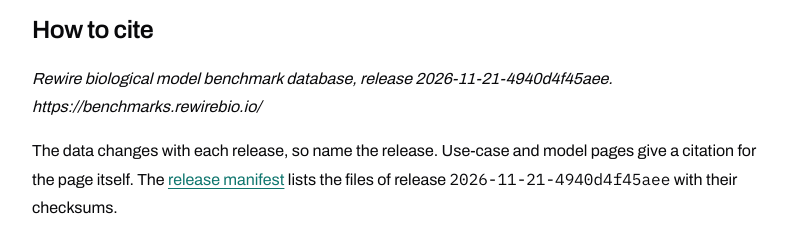
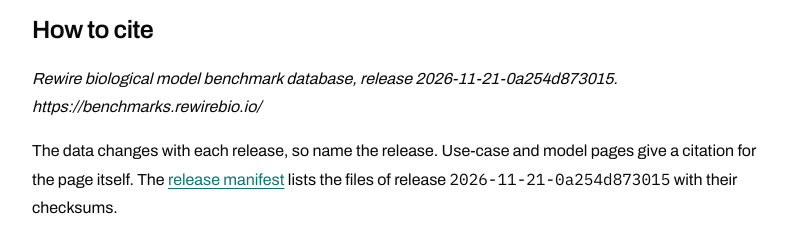
Before and after one commit to rewire-bio/rewire-database, a Next.js app: page /licence in a window 1280 px wide. Shown: the part 2212-2451 px from the top of the page, without its empty margins (80-868 px from the left). Built offline with nearby package versions, Linux system fonts and the light colour scheme; no server answers.

Commit message:
Adopt data release 2026-11-21-0a254d873015

```diff
--- a/benchmark-data.lock.json
+++ b/benchmark-data.lock.json
@@ -1,13 +1,13 @@
 {
   "schema_version": 1,
   "repository": "rewire-bio/rewire-benchmark-data",
-  "revision": "e9ba9780c6fc237392faa66f3678ec3a1d6c261d",
-  "manifest_sha256": "e541a794001cd177a422781ba847268a6c9f2dc60eee24c76c29f349a219250f",
-  "release_id": "2026-11-21-4940d4f45aee",
+  "revision": "73c17412450442c8a6f102673ed5ffa40391f5df",
+  "manifest_sha256": "21a1bf487f5bccf46095a7517e6e7b6300b40b22ce17da5297123b4d9c84d51c",
+  "release_id": "2026-11-21-0a254d873015",
   "serving": {
-    "tag": "serving/2026-11-21-4940d4f45aee",
-    "file": "catalogue-2026-11-21-4940d4f45aee.sqlite",
-    "sha256": "2b8d961dc4a3611b5120875da59282eb8720cea46c48f76910fb134dce095cee",
+    "tag": "serving/2026-11-21-0a254d873015",
+    "file": "catalogue-2026-11-21-0a254d873015.sqlite",
+    "sha256": "3a2d511c2c2c62bba5994a2827d15add2a8897b6ad6f97273cf2fd68dda8b03d",
     "website_assets": true
   }
 }
--- a/shared/omics/catalogue-query.ts
+++ b/shared/omics/catalogue-query.ts
@@ -531,7 +531,7 @@ export function listPage(
   const q = input.q?.trim().toLowerCase();
   const originMatches = (origin: unknown) =>
     input.origin === "literature"
-      ? ["author_reported", "independent_paper", "paper_compilation"].includes(String(origin))
+      ? ["author_reported", "benchmark_reported", "independent_paper", "paper_compilation"].includes(String(origin))
       : input.origin === "rewire"
         ? origin === "rewire_run"
         : origin === input.origin;
--- a/shared/omics/validation.ts
+++ b/shared/omics/validation.ts
@@ -104,6 +104,7 @@ export const recordSchema = z
       if (
         ![
           "author_reported",
+          "benchmark_reported",
           "independent_paper",
           "paper_compilation",
           "rewire_run",
```
